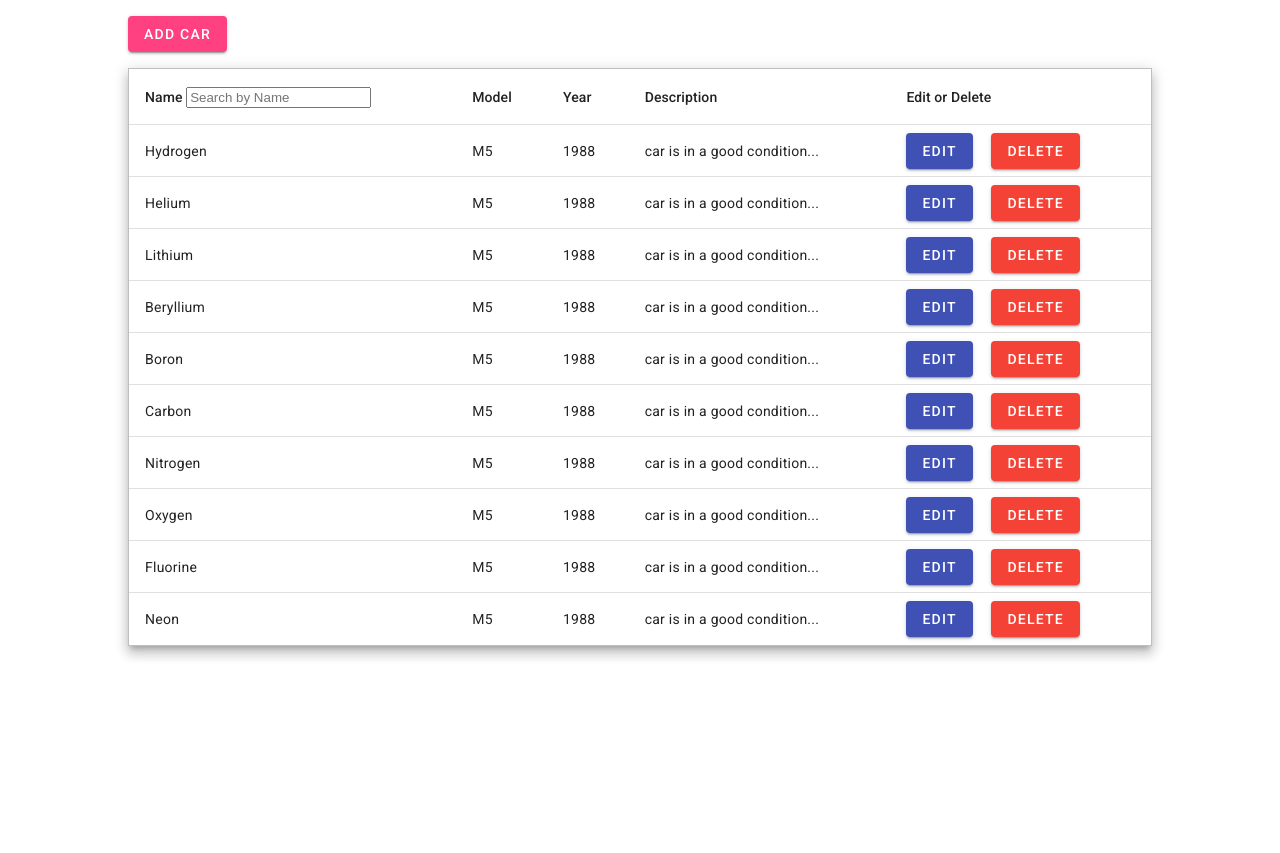
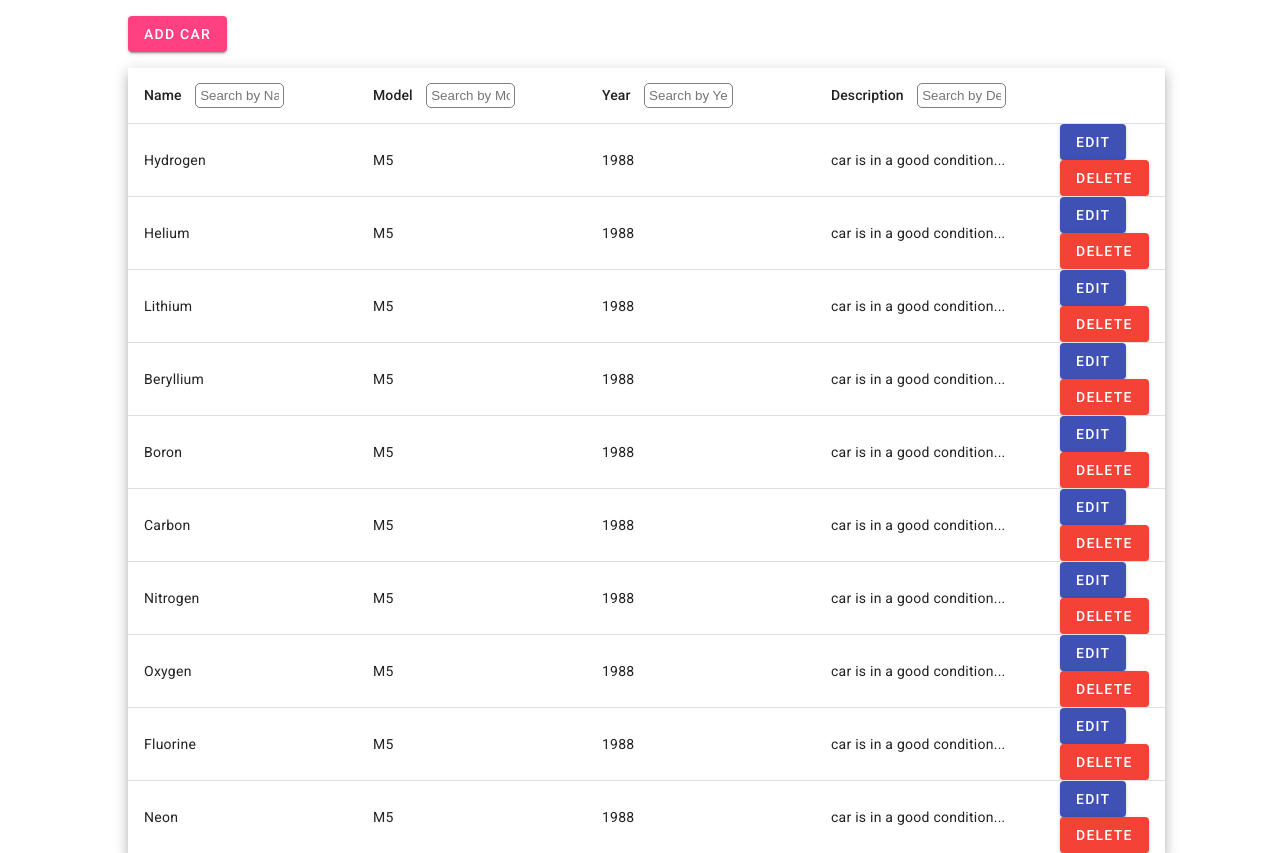
Before and after one commit to tornike-shubitidze/msda-task-app, an Angular app: page / in a window 1280 px wide. Before the commit the page ends 800 px from the top, so only its background shows below. Built offline with nearby package versions, Linux system fonts and the light colour scheme.

Commit message:
delete-dialog component and some styles added

```diff
--- a/src/app/app.component.css
+++ b/src/app/app.component.css
@@ -1,9 +0,0 @@
-.app-layout {
-  width: 80%;
-  margin: auto;
- }
-
-.mat-elevation-z8 {
-  width: 100%;
-  border: 1px rgb(192, 190, 190) solid;
-}
--- a/src/app/app.component.html
+++ b/src/app/app.component.html
@@ -1,34 +1,40 @@
 <div class="app-layout">
-  <app-button class="add-car-btn" color="accent" text="ADD CAR" (click)="openDialog('ADD CAR')"></app-button>
+  <app-button class='add-car-btn' color="accent" text="ADD CAR" (click)="openDialog('ADD CAR')"></app-button>
 
   <table mat-table [dataSource]="dataSource" class="mat-elevation-z8">
     <ng-container matColumnDef="Name">
       <th mat-header-cell *matHeaderCellDef> Name
-        <input matInput placeholder="Search by Name" #input>
+        <input matInput placeholder="Search by Name" class="search" (keyup)="applyFilter($event, 'name')">
       </th>
       <td mat-cell *matCellDef="let car"> {{car.name}} </td>
     </ng-container>
 
     <ng-container matColumnDef="Model">
-      <th mat-header-cell *matHeaderCellDef> Model </th>
+      <th mat-header-cell *matHeaderCellDef> Model
+        <input matInput placeholder="Search by Model" class="search" (keyup)="applyFilter($event, 'model')">
+      </th>
       <td mat-cell *matCellDef="let car"> {{car.model}} </td>
     </ng-container>
 
     <ng-container matColumnDef="Year">
-      <th mat-header-cell *matHeaderCellDef> Year </th>
+      <th mat-header-cell *matHeaderCellDef> Year
+        <input matInput placeholder="Search by Year" class="search" (keyup)="applyFilter($event, 'year')">
+      </th>
       <td mat-cell *matCellDef="let car"> {{car.year}} </td>
     </ng-container>
 
     <ng-container matColumnDef="description">
-      <th mat-header-cell *matHeaderCellDef> Description </th>
+      <th mat-header-cell *matHeaderCellDef> Description
+        <input matInput placeholder="Search by Description" class="search" (keyup)="applyFilter($event, 'description')">
+      </th>
       <td mat-cell *matCellDef="let car"> {{car.description}} </td>
     </ng-container>
 
     <ng-container matColumnDef="Edit or Delete">
-      <th mat-header-cell *matHeaderCellDef> Edit or Delete </th>
+      <th mat-header-cell *matHeaderCellDef></th>
       <td mat-cell *matCellDef="let car">
         <app-button color="primary" text="EDIT" (click)="openDialog('SAVE CAR',car)"></app-button> &nbsp;&nbsp;&nbsp;
-        <app-button color="warn" text="DELETE" (click)="onDeleteCar(car.id)"></app-button>
+        <app-button color="warn" text="DELETE" (click)="openDialog('DELETE',car)"></app-button>
       </td>
     </ng-container>
 
--- a/src/app/app.component.ts
+++ b/src/app/app.component.ts
@@ -1,5 +1,6 @@
 import { Component } from '@angular/core';
 import { MatDialog } from '@angular/material/dialog';
+import { DeleteDialogComponent } from './components/delete-dialog/delete-dialog.component';
 import { DialogComponent } from './components/dialog/dialog.component';
 
 export interface Car {
@@ -97,15 +98,33 @@ export class AppComponent {
     'Edit or Delete',
   ];
 
-  dataSource = CARS_DATA;
+  tableData: Car[] = CARS_DATA;
+
+  dataSource = this.tableData;
 
   constructor(public dialog: MatDialog) {}
 
+  applyFilter(event: any, columnName: string) {
+    console.log(columnName);
+
+    this.dataSource = this.tableData.filter((car) =>
+      car[columnName as keyof Car].includes(
+        event.target.value.trim().toLowerCase()
+      )
+    );
+
+    console.log(event.target.value);
+    console.log(this.dataSource);
+  }
+
   openDialog(textValue: string, value?: Car) {
-    this.dialog.open(DialogComponent, {
-      // width: '300px',
-      data: { car: value, btnText: textValue },
-    });
+    this.dialog.open(
+      textValue !== 'DELETE' ? DialogComponent : DeleteDialogComponent,
+      {
+        // width: '300px',
+        data: { car: value, btnText: textValue },
+      }
+    );
   }
 
   onDeleteCar(id: string) {
--- a/src/app/app.module.ts
+++ b/src/app/app.module.ts
@@ -12,9 +12,10 @@ import { AppComponent } from './app.component';
 import { BrowserAnimationsModule } from '@angular/platform-browser/animations';
 import { DialogComponent } from './components/dialog/dialog.component';
 import { ButtonComponent } from './components/button/button.component';
+import { DeleteDialogComponent } from './components/delete-dialog/delete-dialog.component';
 
 @NgModule({
-  declarations: [AppComponent, DialogComponent, ButtonComponent],
+  declarations: [AppComponent, DialogComponent, ButtonComponent, DeleteDialogComponent],
   imports: [
     BrowserModule,
     BrowserAnimationsModule,
--- a/src/app/components/button/button.component.css
+++ b/src/app/components/button/button.component.css
@@ -1,7 +0,0 @@
-.add-car-btn {
-  margin: 1rem auto;
-}
-
-.dialog-add-car-btn {
-  float: right;
-}
--- /dev/null
+++ b/src/app/components/delete-dialog/delete-dialog.component.html
@@ -0,0 +1,10 @@
+<div class="delete-dialog">
+    <h1 mat-dialog-title>Delete Car</h1>
+    <h3 mat-dialog-content>
+        Do you really want to delete this car?
+    </h3>
+    <div class="dialog-actions">
+        <app-button color="basic" text="No"></app-button>
+        <app-button color="warn" text="Yes"></app-button>
+    </div>
+</div>
--- a/src/app/components/dialog/dialog.component.css
+++ b/src/app/components/dialog/dialog.component.css
@@ -1,11 +0,0 @@
-
-  .form {
-    padding: 2rem;
-    min-height: 450px;
-    min-width: 100px;
-    max-width: 400px;
-  }
-
-  .form-field {
-    width: 100%;
-  }
--- a/src/app/components/dialog/dialog.component.html
+++ b/src/app/components/dialog/dialog.component.html
@@ -16,7 +16,8 @@
         <textarea matInput name="description" [(ngModel)]="selectedCar.description"></textarea>
     </mat-form-field>
 
-    <app-button class="dialog-add-car-btn" color="primary" text={{this.data.btnText}}
-        (click)="onSaveCar()"></app-button>
-    <app-button color="primary" text="CENCEL" (click)="onCencelClick()"></app-button>
+    <div class="dialog-actions">
+        <app-button color="basic" text="CENCEL" (click)="onCencelClick()"></app-button>
+        <app-button color="primary" text={{this.data.btnText}} (click)="onSaveCar()"></app-button>
+    </div>
 </form>
--- a/src/app/components/dialog/dialog.component.ts
+++ b/src/app/components/dialog/dialog.component.ts
@@ -1,4 +1,4 @@
-import { Component, Input, Inject } from '@angular/core';
+import { Component, Inject } from '@angular/core';
 import { MatDialog, MAT_DIALOG_DATA } from '@angular/material/dialog';
 import { v4 as uuidv4 } from 'uuid';
 
--- a/src/styles.css
+++ b/src/styles.css
@@ -1,4 +1,54 @@
 /* You can add global styles to this file, and also import other style files */
 
-html, body { height: 100%; }
-body { margin: 0; font-family: Roboto, "Helvetica Neue", sans-serif; }
+html,
+body {
+  height: 100%;
+}
+body {
+  margin: 0;
+  font-family: Roboto, "Helvetica Neue", sans-serif;
+}
+
+.dialog-actions {
+  display: flex !important;
+  justify-content: space-between !important;
+}
+
+.add-car-btn {
+  margin: 1rem auto;
+}
+
+.app-layout {
+  width: 80%;
+  margin: auto;
+}
+
+.mat-elevation-z8 {
+  width: 100%;
+  border: 1px rgb(192, 190, 190) solid;
+}
+
+.search{
+  max-width: 40%;
+  outline: none;
+  margin-left: 10px;
+  padding: 4px;
+  border-radius: 5px ;
+  border: 1px gray solid;
+}
+
+.form {
+  padding: 2rem;
+  min-height: 350px;
+  min-width: 100px;
+  max-width: 400px;
+}
+
+.form-field {
+  width: 100%;
+}
+
+.delete-dialog>.dialog-actions{
+  padding: 0px 24px 20px 24px;
+
+}
```
Also changed, not shown: src/app/components/delete-dialog/delete-dialog.component.ts (added, +11 -0 lines), src/app/components/delete-dialog/delete-dialog.component.css (added), 1 other file (tests, documents, lock files or other folders).
